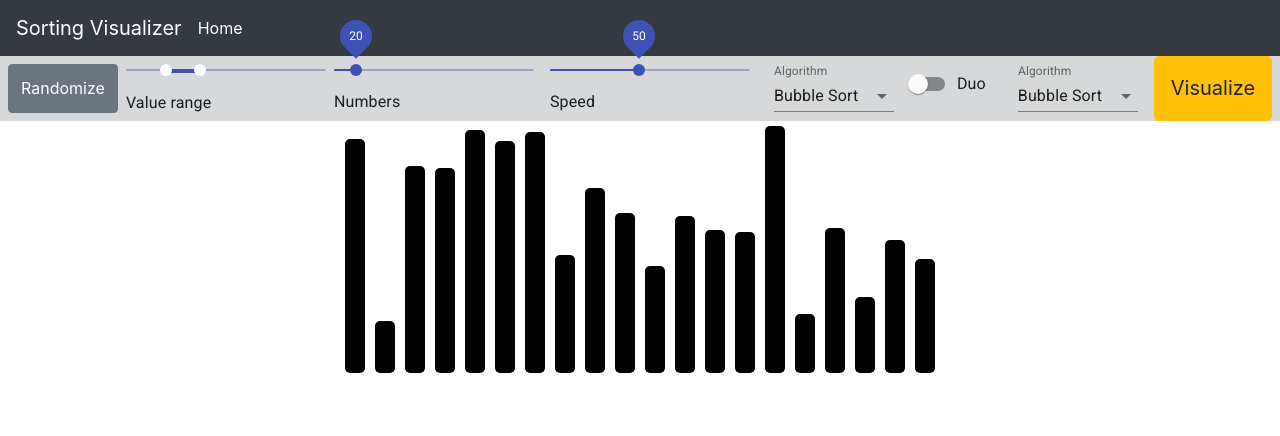
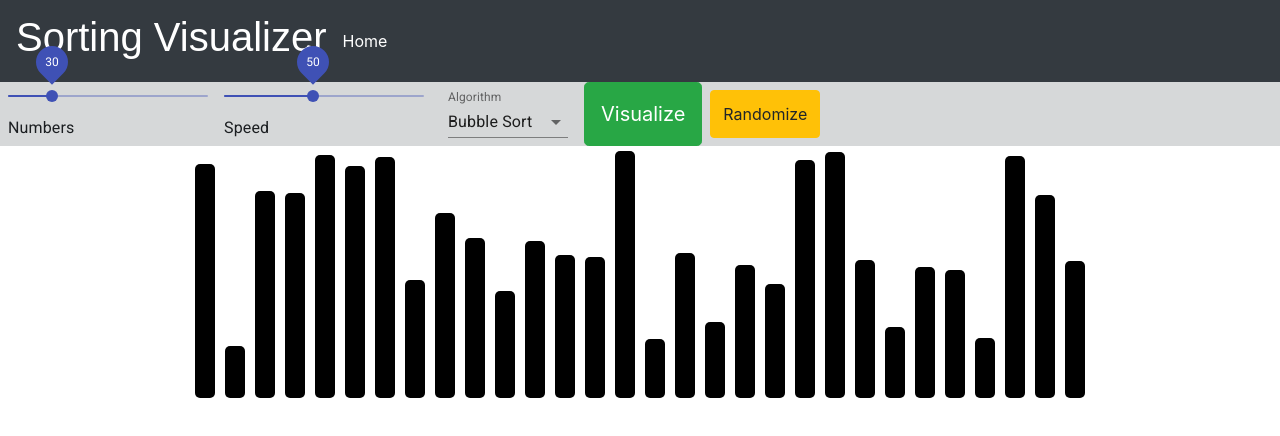
Before and after one commit to harshitsuthar77731/algotoolkitmain, a React (Create React App) app: page /#/sort in a window 1280 px wide. Shown: the top 436 px of the page. Built offline with nearby package versions, Linux system fonts and the light colour scheme.

Commit message:
Updating all files

```diff
--- a/src/queenComponents/style.css
+++ b/src/queenComponents/style.css
@@ -1,6 +1,6 @@
 .boardCell {
-  width: 90px;
-  height: 90px;
+  width: 100px;
+  height: 100px;
 
   outline: 2px solid #d12e22;
   display: inline-flex;
--- a/src/sortComponents/menu.jsx
+++ b/src/sortComponents/menu.jsx
@@ -1,29 +1,17 @@
-import React, {Component} from 'react';
+import React, { Component } from "react";
 import DiscreteSlider from "./slider";
 import SimpleSelect from "./simpleSelect";
 import CustomizedSlider from "./airBnbSlider";
 import RangeSlider from "./doubleSlider";
 import SwitchLabels from "./formControlLabel";
 
-
 class Menu extends Component {
   render() {
     return (
       <nav className="nav alert-dark">
-                <button
-                    className='btn btn-secondary m-2'
-                    onClick={this.props.onRandomize}
-                    disabled={this.props.disable}
-                    style={this.isClickable()}
-                >
-                    Randomize
-                </button>
-
-                <RangeSlider
-                    disable={this.props.disable}
-                />
+        {/* <RangeSlider disable={this.props.disable} /> */}
         <DiscreteSlider
-                    default={20}
+          default={30}
           min={10}
           max={100}
           step={10}
@@ -40,38 +28,38 @@ class Menu extends Component {
           onCountChange={this.props.onSpeedChange}
           disable={false}
         />
-                <SimpleSelect
-                    pos={0}
-                    onAlgoChanged={this.props.onAlgoChanged}
-                />
+        {/* <SimpleSelect pos={0} onAlgoChanged={this.props.onAlgoChanged} />
         <SwitchLabels
           disable={this.props.disable}
           onDoubleChange={this.props.onDoubleChange}
-                />
-                <SimpleSelect
-                    pos={1}
-                    onAlgoChanged={this.props.onAlgoChanged}
-                />
+        /> */}
+        <SimpleSelect pos={1} onAlgoChanged={this.props.onAlgoChanged} />
         <button
-                    className='btn btn-warning btn-lg '
+          className="btn btn-success btn-lg "
           onClick={this.props.onViusalize}
           disabled={this.props.disable}
           style={this.isClickable()}
         >
           Visualize
         </button>
-
+        <button
+          className="btn btn-warning m-2"
+          onClick={this.props.onRandomize}
+          disabled={this.props.disable}
+          style={this.isClickable()}
+        >
+          Randomize
+        </button>
       </nav>
     );
   }
-    isClickable = () =>{
-        if( this.props.disable ){
-            return {cursor: "not-allowed"};
-        } else{
+  isClickable = () => {
+    if (this.props.disable) {
+      return { cursor: "not-allowed" };
+    } else {
       return {};
     }
-    }
+  };
 }
 
-
 export default Menu;
--- a/src/sortComponents/navbar.jsx
+++ b/src/sortComponents/navbar.jsx
@@ -1,24 +1,29 @@
-import React, {Component} from 'react';
-import {Link} from "react-router-dom";
+import React, { Component } from "react";
+import { Link } from "react-router-dom";
 
 class Navbar extends Component {
   render() {
     return (
       <nav className="navbar navbar-expand-lg navbar-dark bg-dark">
-                <span className="navbar-brand">Sorting Visualizer</span>
-                <button className="navbar-toggler" type="button" data-toggle="collapse"
-                        data-target="#navbarSupportedContent" aria-controls="navbarSupportedContent"
-                        aria-expanded="false" aria-label="Toggle navigation">
+        <span className="navbar-brand">
+          <h1>Sorting Visualizer</h1>
+        </span>
+        <button
+          className="navbar-toggler"
+          type="button"
+          data-toggle="collapse"
+          data-target="#navbarSupportedContent"
+          aria-controls="navbarSupportedContent"
+          aria-expanded="false"
+          aria-label="Toggle navigation"
+        >
           <span className="navbar-toggler-icon"></span>
         </button>
-                <div className="collapse navbar-collapse" id="navbarSupportedContent" >
+        <div className="collapse navbar-collapse" id="navbarSupportedContent">
           <Link to={"/"}>
-                            <span style={{color:"white"}}>
-                                Home
-                            </span>
+            <span style={{ color: "white" }}>Home</span>
           </Link>
         </div>
-
       </nav>
     );
   }
--- a/src/sortComponents/sort.js
+++ b/src/sortComponents/sort.js
@@ -1,37 +1,41 @@
-import React, {Component} from 'react';
+import React, { Component } from "react";
 import Rect from "./rect";
 import Rects from "./rects";
-import {bubbleSort,selectionSort,insertionSort} from "../algorithms/sortingAlgorithms";
-import {quickSort} from "../algorithms/quickSort";
+import {
+  bubbleSort,
+  selectionSort,
+  insertionSort,
+} from "../algorithms/sortingAlgorithms";
+import { quickSort } from "../algorithms/quickSort";
 import Navbar from "./navbar";
 import Menu from "./menu";
 
 class Sort extends Component {
   state = {
-      count:20,
+    count: 30,
     rects: [],
     rects2: [],
-      doubles:false,
-      speed:50,
-      isRunning:false,
-      isRunning1:false,
-      isRunning2:false,
-      algo1:0,
-      algo2:0
-  }
+    doubles: false,
+    speed: 50,
+    isRunning: false,
+    isRunning1: false,
+    isRunning2: false,
+    algo1: 0,
+    algo2: 0,
+  };
   constructor() {
     super();
   }
   componentDidMount() {
     const rect = getInitialRects(this.state.count);
     const rect2 = rect.slice();
-      this.setState({rects:rect,rects2:rect2});
+    this.setState({ rects: rect, rects2: rect2 });
   }
 
   render() {
     return (
       <React.Fragment>
-            <Navbar/>
+        <Navbar />
         <Menu
           disable={this.state.isRunning}
           onDoubleChange={this.handleDouble}
@@ -42,16 +46,10 @@ class Sort extends Component {
           onAlgoChanged={this.handleAlgoChanged}
           onSpeedChange={this.handleSpeedChanged}
         />
-            <div className=' justify-content-center'>
-
-                <Rects
-                    rects={this.state.rects}
-                />
-                { this.state.doubles && <hr style={{width:"90%"}}/>}
-                { this.state.doubles &&
-                <Rects
-                    rects={this.state.rects2}
-                /> }
+        <div className=" justify-content-center">
+          <Rects rects={this.state.rects} />
+          {this.state.doubles && <hr style={{ width: "90%" }} />}
+          {this.state.doubles && <Rects rects={this.state.rects2} />}
         </div>
       </React.Fragment>
     );
@@ -59,41 +57,40 @@ class Sort extends Component {
   handleRandomize = () => {
     const rect = getInitialRects(this.state.count);
     const rect2 = rect.slice();
-      this.setState({rects:rect,rects2:rect2});
-  }
-  handleRefresh = () =>{
+    this.setState({ rects: rect, rects2: rect2 });
+  };
+  handleRefresh = () => {
     const rects = this.state.rects;
-      for(let i=0;i<rects.length;i++){
-          const rect = {...rects[i],isSorted:false, isSorting:false}
+    for (let i = 0; i < rects.length; i++) {
+      const rect = { ...rects[i], isSorted: false, isSorting: false };
       rects[i] = rect;
     }
     const rects2 = rects.slice();
-      this.setState({rects,rects2});
+    this.setState({ rects, rects2 });
+  };
+
+  handleDouble = (val) => {
+    this.setState({ doubles: val });
+  };
+  handleCountChange = (val) => {
+    this.setState({ count: val });
+    this.handleRandomize();
+  };
+  handleAlgoChanged = (pos, val) => {
+    if (pos === 0) {
+      this.setState({ algo1: val });
+    } else {
+      this.setState({ algo2: val });
     }
-
-  handleDouble = (val) =>{
-      this.setState({doubles:val});
-  }
-  handleCountChange = (val) => {
-      this.setState({count:val});
-      this.handleRandomize();
-  }
-  handleAlgoChanged = (pos,val) =>{
-      if( pos === 0 ){
-          this.setState({algo1:val});
-      } else{
-          this.setState({algo2:val});
-      }
-  }
-  handleSpeedChanged = (val) =>{
-    const speed = (110-val);
-    this.setState({speed});
-  }
-  handleSort = () =>{
-
-      this.setState({isRunning:true});
+  };
+  handleSpeedChanged = (val) => {
+    const speed = 110 - val;
+    this.setState({ speed });
+  };
+  handleSort = () => {
+    this.setState({ isRunning: true });
     let steps1;
-      switch (this.state.algo1){
+    switch (this.state.algo1) {
       case 0:
         steps1 = bubbleSort(this.state.rects);
         break;
@@ -105,16 +102,15 @@ class Sort extends Component {
         break;
       case 3:
         steps1 = quickSort(this.state.rects2);
-              console.log(steps1)
+        console.log(steps1);
         break;
       default:
         steps1 = bubbleSort(this.state.rects);
         break;
     }
     let steps2;
-      if( this.state.doubles ){
-
-          switch (this.state.algo2){
+    if (this.state.doubles) {
+      switch (this.state.algo2) {
         case 0:
           steps2 = bubbleSort(this.state.rects2);
           break;
@@ -131,39 +127,48 @@ class Sort extends Component {
           steps2 = bubbleSort(this.state.rects2);
           break;
       }
-
     }
     this.handleFirst(steps1);
-      if( this.state.doubles ) this.handleSecond(steps2);
-  }
-  handleFirst = async (steps) =>{
+    if (this.state.doubles) this.handleSecond(steps2);
+  };
+  handleFirst = async (steps) => {
     // console.log("fsdfsdfsdfasdf");
-      this.setState({isRunning1:true});
-      const {speed} = this.state;
+    this.setState({ isRunning1: true });
+    const { speed } = this.state;
     // const steps = bubbleSort(this.state.rects);
     //  console.log(steps.length);
     const prevRect = this.state.rects;
-      for(let i = 0;i<steps.length;i++){
+    for (let i = 0; i < steps.length; i++) {
       //   setTimeout(()=>{
-              if( i!==0 ){
-                  prevRect[steps[i-1].xx] = { ...prevRect[steps[i-1].xx],isSorting:false };
-                  prevRect[steps[i-1].yy] = { ...prevRect[steps[i-1].yy],isSorting:false };
+      if (i !== 0) {
+        prevRect[steps[i - 1].xx] = {
+          ...prevRect[steps[i - 1].xx],
+          isSorting: false,
+        };
+        prevRect[steps[i - 1].yy] = {
+          ...prevRect[steps[i - 1].yy],
+          isSorting: false,
+        };
       }
-              if(steps[i].xx===steps[i].yy){
-                  prevRect[steps[i].xx] = {...prevRect[steps[i].xx],isSorted:true,isSorting:false};
-              }else if( steps[i].changed ){
-                  const recti = {...prevRect[steps[i].xx],isSorting:true};
-                  const rectj = {...prevRect[steps[i].yy],isSorting:true};
+      if (steps[i].xx === steps[i].yy) {
+        prevRect[steps[i].xx] = {
+          ...prevRect[steps[i].xx],
+          isSorted: true,
+          isSorting: false,
+        };
+      } else if (steps[i].changed) {
+        const recti = { ...prevRect[steps[i].xx], isSorting: true };
+        const rectj = { ...prevRect[steps[i].yy], isSorting: true };
         prevRect[steps[i].yy] = recti;
         prevRect[steps[i].xx] = rectj;
-              } else{
-                  prevRect[steps[i].xx] = {...prevRect[steps[i].xx],isSorting:true};
-                  prevRect[steps[i].yy] = {...prevRect[steps[i].yy],isSorting:true};
+      } else {
+        prevRect[steps[i].xx] = { ...prevRect[steps[i].xx], isSorting: true };
+        prevRect[steps[i].yy] = { ...prevRect[steps[i].yy], isSorting: true };
       }
-              if(i === steps.length-1){
-                  this.setState({isRunning1:false});
-                  if( this.state.isRunning2 === false ){
-                      this.setState({isRunning:false});
+      if (i === steps.length - 1) {
+        this.setState({ isRunning1: false });
+        if (this.state.isRunning2 === false) {
+          this.setState({ isRunning: false });
         }
       }
       /* if( i === (steps.length)-2 ){
@@ -174,36 +179,46 @@ class Sort extends Component {
                   prevRect[steps[i].xx] = {...prevRect[steps[i].xx],isSorting:false,isSorted:true};
                   prevRect[steps[i].yy] = {...prevRect[steps[i].yy],isSorting:false,isSorted:true};
               }*/
-              this.setState({rects:prevRect});
+      this.setState({ rects: prevRect });
       await sleep(this.state.speed);
       // },i*speed);
     }
+  };
+  handleSecond = async (steps) => {
+    const { speed } = this.state;
+    this.setState({ isRunning2: true });
+    const prevRect = this.state.rects2;
+    for (let i = 0; i < steps.length; i++) {
+      //   setTimeout(()=>{
+      if (i !== 0) {
+        prevRect[steps[i - 1].xx] = {
+          ...prevRect[steps[i - 1].xx],
+          isSorting: false,
+        };
+        prevRect[steps[i - 1].yy] = {
+          ...prevRect[steps[i - 1].yy],
+          isSorting: false,
+        };
       }
-    handleSecond = async (steps) =>{
-        const {speed} = this.state;
-        this.setState({isRunning2:true});
-        const prevRect = this.state.rects2;
-        for(let i = 0;i<steps.length;i++){
-         //   setTimeout(()=>{
-                if( i!==0 ){
-                    prevRect[steps[i-1].xx] = { ...prevRect[steps[i-1].xx],isSorting:false };
-                    prevRect[steps[i-1].yy] = { ...prevRect[steps[i-1].yy],isSorting:false };
-                }
-                if(steps[i].xx===steps[i].yy){
-                    prevRect[steps[i].xx] = {...prevRect[steps[i].xx],isSorted:true,isSorting:false};
-                }else if( steps[i].changed ){
-                    const recti = {...prevRect[steps[i].xx],isSorting:true};
-                    const rectj = {...prevRect[steps[i].yy],isSorting:true};
+      if (steps[i].xx === steps[i].yy) {
+        prevRect[steps[i].xx] = {
+          ...prevRect[steps[i].xx],
+          isSorted: true,
+          isSorting: false,
+        };
+      } else if (steps[i].changed) {
+        const recti = { ...prevRect[steps[i].xx], isSorting: true };
+        const rectj = { ...prevRect[steps[i].yy], isSorting: true };
         prevRect[steps[i].yy] = recti;
         prevRect[steps[i].xx] = rectj;
-                } else{
-                    prevRect[steps[i].xx] = {...prevRect[steps[i].xx],isSorting:true};
-                    prevRect[steps[i].yy] = {...prevRect[steps[i].yy],isSorting:true};
+      } else {
+        prevRect[steps[i].xx] = { ...prevRect[steps[i].xx], isSorting: true };
+        prevRect[steps[i].yy] = { ...prevRect[steps[i].yy], isSorting: true };
       }
-                if( i === steps.length-1 ){
-                    this.setState({isRunning2:false});
-                    if( this.state.isRunning1 === false ){
-                        this.setState({isRunning:false});
+      if (i === steps.length - 1) {
+        this.setState({ isRunning2: false });
+        if (this.state.isRunning1 === false) {
+          this.setState({ isRunning: false });
         }
       }
       /* if( i === (steps.length)-2 ){
@@ -214,29 +229,27 @@ class Sort extends Component {
                         this.setState({isRunning:false});
                     }
                 }*/
-                this.setState({rects2:prevRect});
+      this.setState({ rects2: prevRect });
       await sleep(this.state.speed);
       // },i*speed);
     }
-    }
-
-
+  };
 }
 function sleep(ms) {
-    return new Promise(resolve => setTimeout(resolve, ms));
+  return new Promise((resolve) => setTimeout(resolve, ms));
 }
 const getInitialRects = (tot) => {
   const rects = [];
-    for(let i = 0;i<tot;i++){
+  for (let i = 0; i < tot; i++) {
     rects.push(getRect());
   }
   return rects;
-}
+};
 const getRect = () => {
   return {
-      width: Math.floor(Math.random() * 200)+50,
-      isSorted:false,
-      isSorting:false
-  }
-}
+    width: Math.floor(Math.random() * 200) + 50,
+    isSorted: false,
+    isSorting: false,
+  };
+};
 export default Sort;
--- a/src/sortComponents/style.css
+++ b/src/sortComponents/style.css
@@ -1,4 +1,4 @@
-.rect{
+.rect {
   background-color: steelblue;
   outline: 1px black;
   height: 20px;
```
Lines whose indentation alone changed are shown as unchanged.
